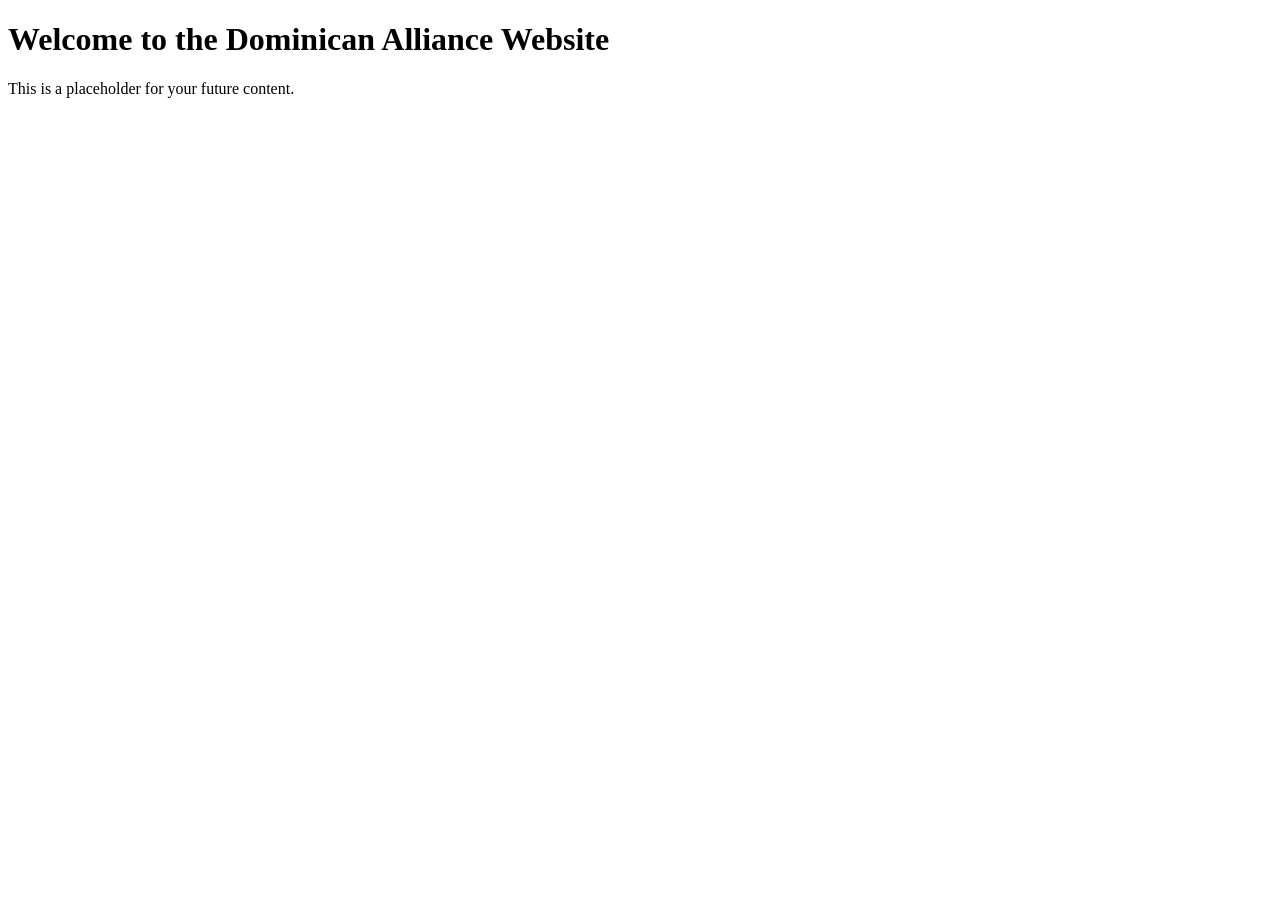
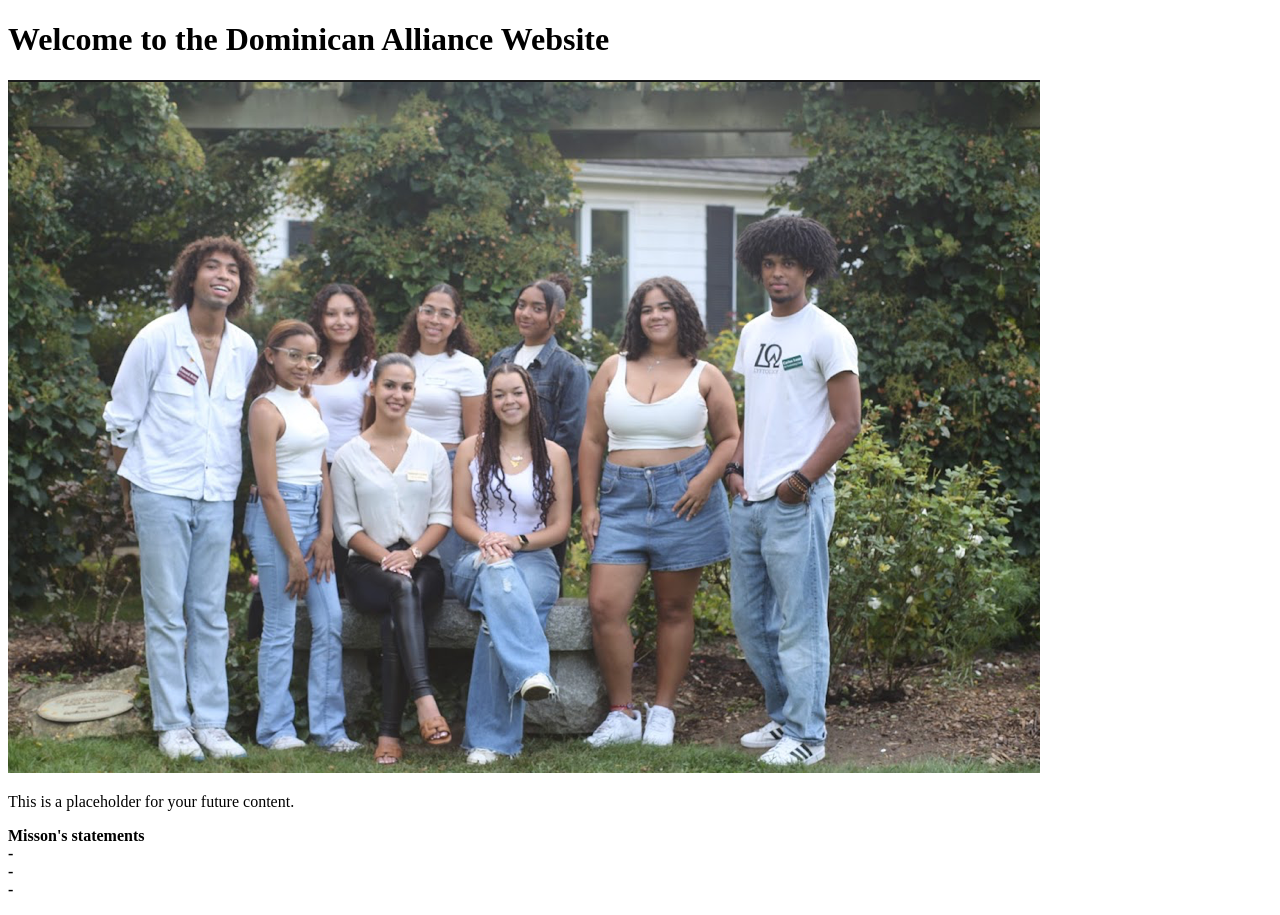
Before and after one commit to Dominicanalliance/dominican-alliance, a plain HTML site: page index.html in a window 1280 px wide. Before the commit the page ends 800 px from the top, so only its background shows below. Drawn offline with Linux system fonts and the light colour scheme.

Commit message:
Update index.html
pic

```diff
--- a/index.html
+++ b/index.html
@@ -7,6 +7,12 @@
 </head>
 <body>
   <h1>Welcome to the Dominican Alliance Website</h1>
+  <img src="Screen Shot 2024-09-19 at 6.28.08 PM.png">
   <p>This is a placeholder for your future content.</p>
+  <p><strong>Misson's statements <br>
+  -<br>
+  -<br>
+  -<br>
+  </strong></p>
 </body>
 </html>
```
